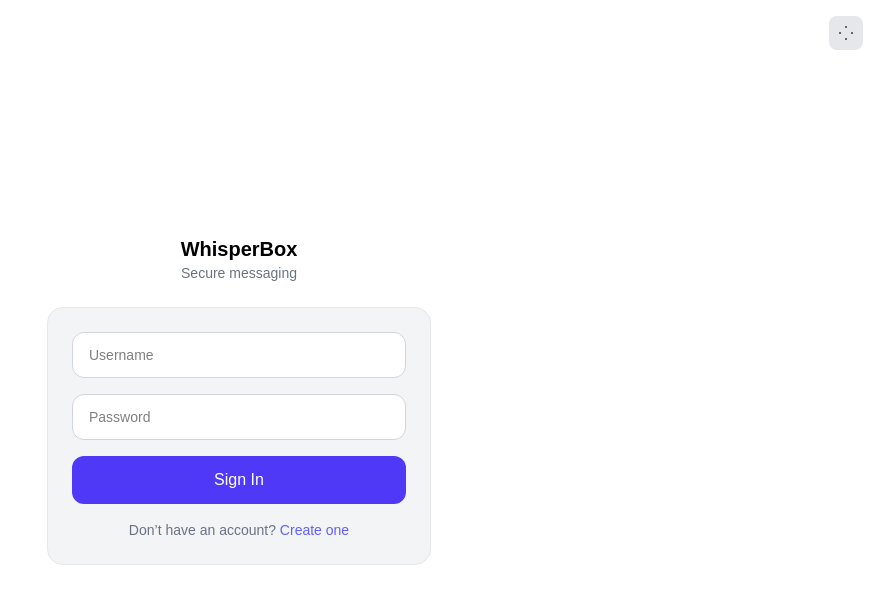
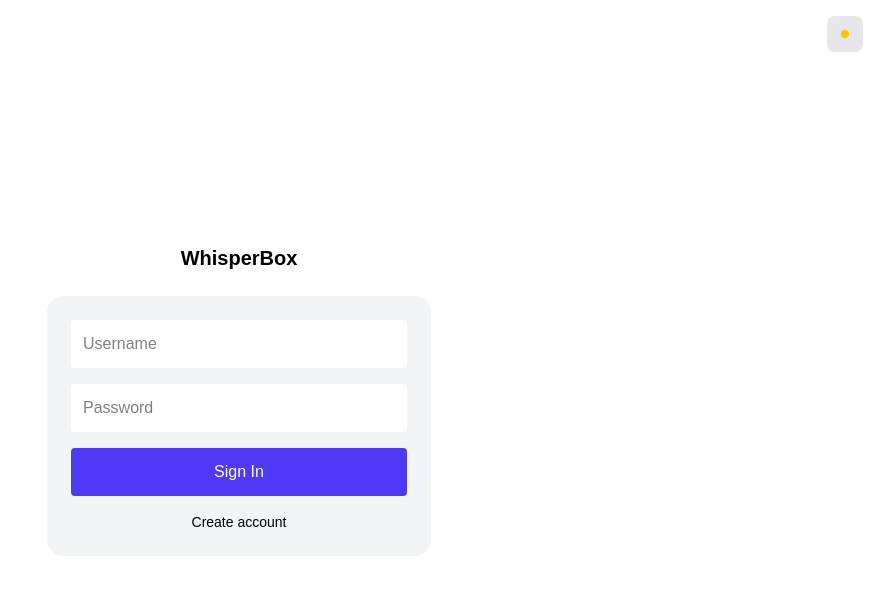
Before and after one commit to dreadhead0/whisperbox, a Next.js app: page /login in a window 1280 px wide. Shown: the top 604 px of the page, without its empty margins (401-1280 px from the left). Built offline with nearby package versions, Linux system fonts and the light colour scheme.

Commit message:
fix: toggle theme and sidebar.

```diff
--- a/src/app/chat/page.tsx
+++ b/src/app/chat/page.tsx
@@ -51,13 +51,20 @@ export default function ChatPage() {
 
   const [searchQuery, setSearchQuery] = useState("");
   const [showSearch, setShowSearch] = useState(false);
+
+  const [sidebarOpen, setSidebarOpen] = useState(false);
   const { results: searchResults, loading: searchLoading } =
     useUserSearch(searchQuery);
 
   const messagesEndRef = useRef<HTMLDivElement>(null);
   const wsRef = useRef<WebSocket | null>(null);
 
-  // Deduplicated, sorted message list
+  const [theme, setTheme] = useState<"dark" | "light">("dark");
+
+  const toggleTheme = () => {
+    setTheme((prev) => (prev === "dark" ? "light" : "dark"));
+  };
+
   const seenIds = new Set<string>();
   const allMessages = [...messages, ...localMessages]
     .filter((m) => {
@@ -77,6 +84,10 @@ export default function ChatPage() {
   useEffect(() => {
     activeUserIdRef.current = activeUserId;
   }, [activeUserId]);
+
+  useEffect(() => {
+    document.documentElement.classList.toggle("dark", theme === "dark");
+  }, [theme]);
 
   /* ── WebSocket ─────────────────────────────────────────────── */
   useEffect(() => {
@@ -149,6 +160,8 @@ export default function ChatPage() {
     setSendError(null);
     setShowSearch(false);
     setSearchQuery("");
+
+    setSidebarOpen(false);
   };
 
   /* ── Logout ─────────────────────────────────────────────────── */
@@ -300,11 +313,57 @@ export default function ChatPage() {
   /* ── UI ─────────────────────────────────────────────────────── */
   return (
     <ProtectedRoute>
-      <div className="h-screen flex bg-[#0f1117] text-white font-sans antialiased">
+      <div className="h-screen flex bg-white dark:bg-[#0f1117] text-black dark:text-white font-sans antialiased">
         {/* ── Sidebar ─────────────────────────────────────────── */}
-        <div className="w-72 shrink-0 border-r border-white/10 flex flex-col bg-[#141920]">
+        <div
+          className={`
+  fixed md:static z-40
+  w-[80%] max-w-xs h-full
+  bg-white dark:bg-[#141920]
+  border-r border-gray-200 dark:border-white/10
+  transform ${sidebarOpen ? "translate-x-0" : "-translate-x-full"}
+  md:translate-x-0 transition
+`}
+        >
           {/* Header */}
-          <div className="px-4 pt-5 pb-3 border-b border-white/10">
+          <div className="flex items-center justify-between p-3 border-b border-gray-200 dark:border-white/10">
+            <button
+              className="md:hidden text-xl"
+              onClick={() => setSidebarOpen((prev) => !prev)}
+            >
+              ☰
+            </button>
+
+            <h2 className="text-sm truncate">
+              {activeUserName || "Select chat"}
+            </h2>
+
+            <button
+              onClick={toggleTheme}
+              className="p-2 rounded-lg bg-gray-200 dark:bg-white/10"
+            >
+              {theme === "dark" ? (
+                // Sun (filled)
+                <svg viewBox="0 0 24 24" className="w-5 h-5 fill-yellow-400">
+                  <circle cx="12" cy="12" r="5" />
+                  <g stroke="currentColor" strokeWidth="2">
+                    <line x1="12" y1="1" x2="12" y2="4" />
+                    <line x1="12" y1="20" x2="12" y2="23" />
+                    <line x1="4.22" y1="4.22" x2="6.34" y2="6.34" />
+                    <line x1="17.66" y1="17.66" x2="19.78" y2="19.78" />
+                    <line x1="1" y1="12" x2="4" y2="12" />
+                    <line x1="20" y1="12" x2="23" y2="12" />
+                    <line x1="4.22" y1="19.78" x2="6.34" y2="17.66" />
+                    <line x1="17.66" y1="6.34" x2="19.78" y2="4.22" />
+                  </g>
+                </svg>
+              ) : (
+                // Moon (filled)
+                <svg viewBox="0 0 24 24" className="w-5 h-5 fill-indigo-400">
+                  <path d="M21 12.79A9 9 0 1111.21 3c0 .34.02.67.05 1A7 7 0 0021 12.79z" />
+                </svg>
+              )}
+            </button>
             <div className="flex items-center justify-between mb-4">
               <div className="flex items-center gap-2">
                 <div className="w-8 h-8 rounded-lg bg-indigo-500/20 flex items-center justify-center">
--- a/src/app/login/page.tsx
+++ b/src/app/login/page.tsx
@@ -1,36 +1,25 @@
 "use client";
 
-import { useState, useEffect } from "react";
+import { useState } from "react";
 import { apiFetch } from "@/src/lib/api";
 import { deriveKey, base64ToUint8, unwrapPrivateKey } from "@/src/crypto/keys";
 import { setSession, setPrivateKey } from "@/src/auth/session";
 import { useRouter } from "next/navigation";
 import Link from "next/link";
+import { useTheme } from "@/src/hooks/useTheme";
 
 export default function LoginPage() {
   const [username, setUsername] = useState("");
   const [password, setPassword] = useState("");
   const [loading, setLoading] = useState(false);
   const [error, setError] = useState<string | null>(null);
-  const [theme, setTheme] = useState<"dark" | "light">("dark");
 
+  const { theme, toggleTheme } = useTheme();
   const router = useRouter();
-
-  useEffect(() => {
-    const stored = localStorage.getItem("theme") as "dark" | "light" | null;
-    if (stored) setTheme(stored);
-  }, []);
-
-  useEffect(() => {
-    document.documentElement.classList.toggle("dark", theme === "dark");
-    localStorage.setItem("theme", theme);
-  }, [theme]);
-
-  const toggleTheme = () =>
-    setTheme((prev) => (prev === "dark" ? "light" : "dark"));
 
   const handleLogin = async () => {
     if (!username.trim() || !password) return;
+
     try {
       setLoading(true);
       setError(null);
@@ -62,42 +51,40 @@ export default function LoginPage() {
 
   return (
     <div className="min-h-screen flex items-center justify-center bg-white dark:bg-[#0f1117] text-black dark:text-white p-4 relative">
-      {/* Theme Toggle */}
+      {/* THEME */}
       <button
         onClick={toggleTheme}
         className="absolute top-4 right-4 p-2 rounded-lg bg-gray-200 dark:bg-white/10"
       >
-        <svg
-          width="18"
-          height="18"
-          viewBox="0 0 24 24"
-          stroke="currentColor"
-          fill="none"
-        >
-          <path strokeWidth="2" d="M12 3v2m0 14v2m9-9h-2M5 12H3" />
-        </svg>
+        {theme === "dark" ? (
+          <svg viewBox="0 0 24 24" className="w-5 h-5 fill-yellow-400">
+            <circle cx="12" cy="12" r="5" />
+          </svg>
+        ) : (
+          <svg viewBox="0 0 24 24" className="w-5 h-5 fill-indigo-400">
+            <path d="M21 12.79A9 9 0 1111.21 3" />
+          </svg>
+        )}
       </button>
 
+      {/* FORM */}
       <div className="w-full max-w-sm">
-        <div className="flex flex-col items-center mb-6 text-center">
-          <h1 className="text-lg sm:text-xl font-semibold">WhisperBox</h1>
-          <p className="text-gray-500 dark:text-white/40 text-sm">
-            Secure messaging
-          </p>
+        <div className="text-center mb-6">
+          <h1 className="text-xl font-semibold">WhisperBox</h1>
         </div>
 
-        <div className="bg-gray-100 dark:bg-[#141920] border border-gray-200 dark:border-white/10 rounded-2xl p-4 sm:p-6 space-y-4">
+        <div className="bg-gray-100 dark:bg-[#141920] rounded-2xl p-6 space-y-4">
           <input
             placeholder="Username"
-            className="w-full px-4 py-3 rounded-xl bg-white dark:bg-white/5 border border-gray-300 dark:border-white/10 text-sm"
+            className="w-full p-3 rounded bg-white dark:bg-white/5"
             value={username}
             onChange={(e) => setUsername(e.target.value)}
           />
 
           <input
+            type="password"
             placeholder="Password"
-            type="password"
-            className="w-full px-4 py-3 rounded-xl bg-white dark:bg-white/5 border border-gray-300 dark:border-white/10 text-sm"
+            className="w-full p-3 rounded bg-white dark:bg-white/5"
             value={password}
             onChange={(e) => setPassword(e.target.value)}
           />
@@ -106,17 +93,13 @@ export default function LoginPage() {
 
           <button
             onClick={handleLogin}
-            disabled={loading || !username.trim() || !password}
-            className="w-full py-3 rounded-xl bg-indigo-600 text-white"
+            className="w-full bg-indigo-600 py-3 rounded text-white"
           >
             {loading ? "Signing in..." : "Sign In"}
           </button>
 
-          <p className="text-center text-xs sm:text-sm text-gray-500 dark:text-white/30">
-            Don’t have an account?{" "}
-            <Link href="/register" className="text-indigo-500">
-              Create one
-            </Link>
+          <p className="text-center text-sm">
+            <Link href="/register">Create account</Link>
           </p>
         </div>
       </div>
--- a/src/app/users/page.tsx
+++ b/src/app/users/page.tsx
@@ -26,18 +26,27 @@ export default function UsersPage() {
           onClick={toggleTheme}
           className="p-2 rounded-lg bg-gray-200 dark:bg-white/10"
         >
-          <svg
-            width="18"
-            height="18"
-            viewBox="0 0 24 24"
-            stroke="currentColor"
-            fill="none"
-          >
-            <path
-              strokeWidth="2"
-              d="M12 3v2m0 14v2m9-9h-2M5 12H3m15.36 6.36l-1.42-1.42M7.05 7.05 5.64 5.64m12.72 0-1.42 1.41M7.05 16.95l-1.41 1.41"
-            />
-          </svg>
+          {theme === "dark" ? (
+            // Sun (filled)
+            <svg viewBox="0 0 24 24" className="w-5 h-5 fill-yellow-400">
+              <circle cx="12" cy="12" r="5" />
+              <g stroke="currentColor" strokeWidth="2">
+                <line x1="12" y1="1" x2="12" y2="4" />
+                <line x1="12" y1="20" x2="12" y2="23" />
+                <line x1="4.22" y1="4.22" x2="6.34" y2="6.34" />
+                <line x1="17.66" y1="17.66" x2="19.78" y2="19.78" />
+                <line x1="1" y1="12" x2="4" y2="12" />
+                <line x1="20" y1="12" x2="23" y2="12" />
+                <line x1="4.22" y1="19.78" x2="6.34" y2="17.66" />
+                <line x1="17.66" y1="6.34" x2="19.78" y2="4.22" />
+              </g>
+            </svg>
+          ) : (
+            // Moon (filled)
+            <svg viewBox="0 0 24 24" className="w-5 h-5 fill-indigo-400">
+              <path d="M21 12.79A9 9 0 1111.21 3c0 .34.02.67.05 1A7 7 0 0021 12.79z" />
+            </svg>
+          )}
         </button>
       </div>
 
```
